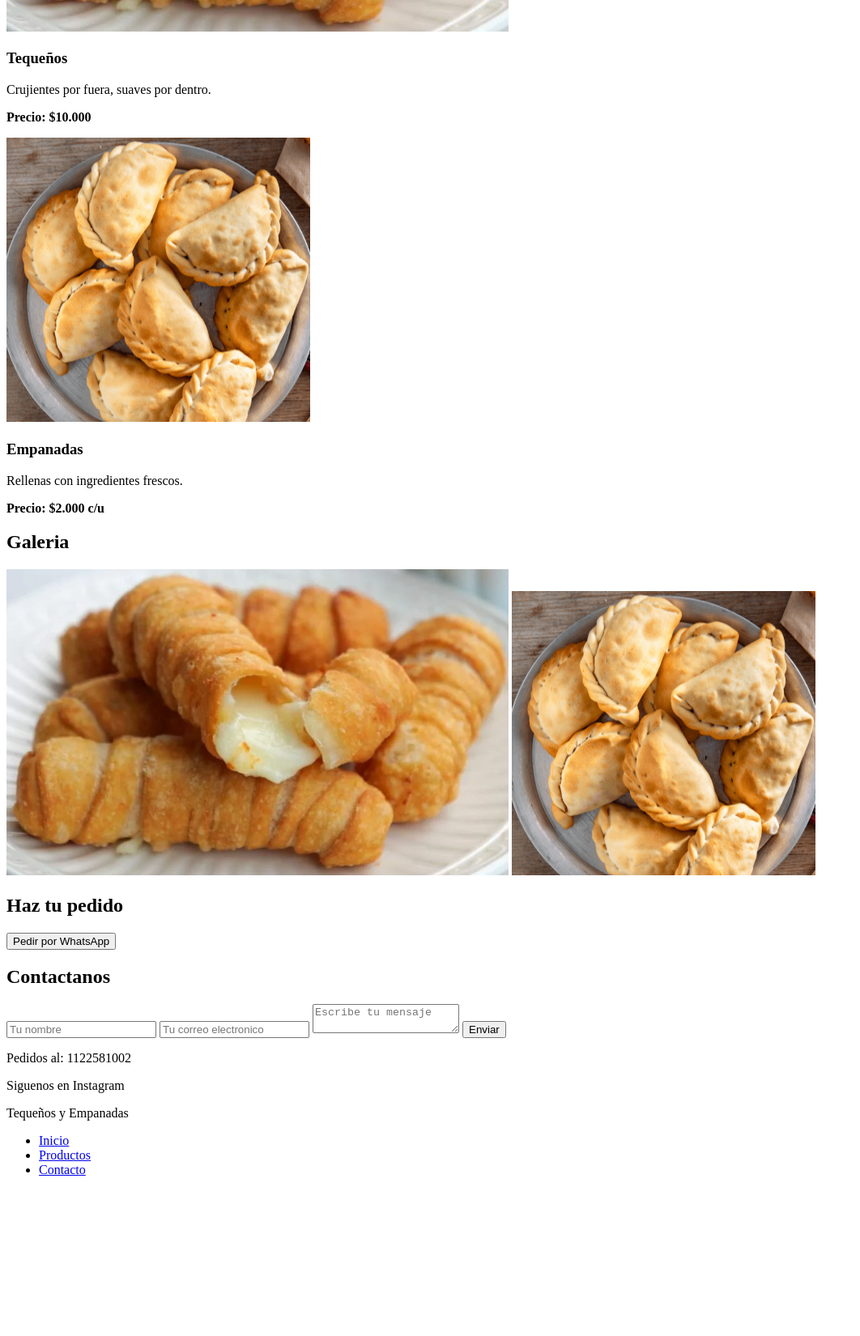
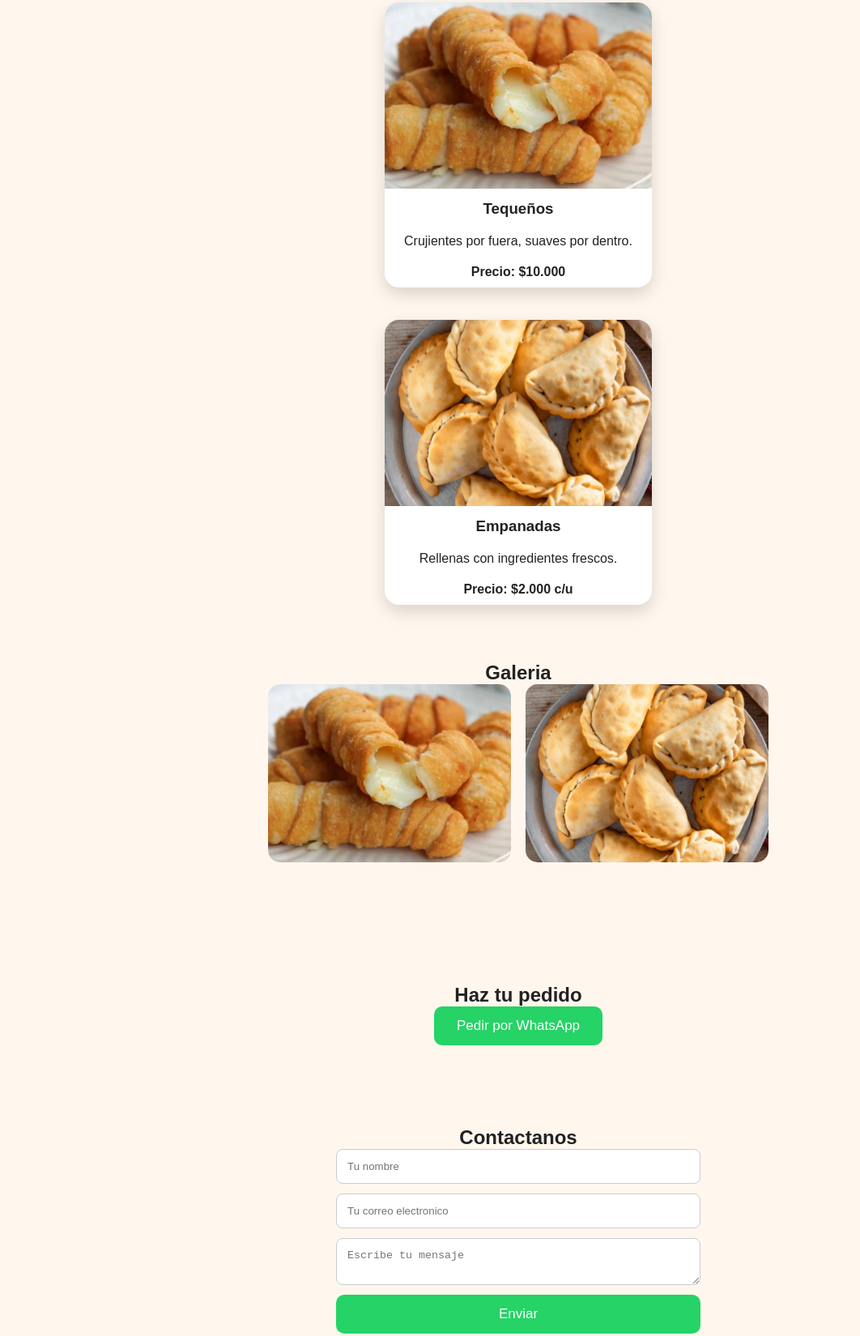
Before and after one commit to Ezepro100/MiNegocioWeb, a plain HTML site: page index.html in a window 1280 px wide. Shown: the part 504-2154 px from the top of the page at 81% size, without its empty margins (0-1062 px from the left). Before the commit the page ends 1974 px from the top, so only its background shows below. Drawn offline with Linux system fonts and the light colour scheme.

Commit message:
Mejora diseño fase 6

```diff
--- a/index.html
+++ b/index.html
@@ -4,8 +4,18 @@
     <meta charset="UTF-8">
     <meta name="viewport" content="width=device-width, initial-scale=1.0">
     <title>Tequeños y Empanadas</title>
+    <link rel="stylesheet" href="style.css">
 </head>
 <body>
+    <nav>
+    <div class="logo">Tequeños y Empanadas</div>
+
+    <ul>
+        <li><a href="#inicio">Inicio</a></li>
+        <li><a href="#productos">Productos</a></li>
+        <li><a href="#contacto">Contacto</a></li>
+    </ul>
+</nav>
     <header id="inicio">
         <h1>Tequeños y Empanadas</h1>
         <p>¡El mejor sabor para compartir</p>
@@ -73,13 +83,5 @@
      <script src="script.js"></script>
 </body>
 
-<nav>
-    <div class="logo">Tequeños y Empanadas</div>
 
-    <ul>
-        <li><a href="#inicio">Inicio</a></li>
-        <li><a href="#productos">Productos</a></li>
-        <li><a href="#contacto">Contacto</a></li>
-    </ul>
-</nav>
 </html>
--- a/style.css
+++ b/style.css
@@ -1,76 +1,25 @@
-body {
-    font-family: Arial, sans-serfi;
+* {
     margin: 0;
-    text-align: center;
-    background-color: #fdf6ec;
+    padding: 0;
+    box-sizing: border-box;
 }
 
-header {
-    background-color: orange;
-    color: white;
-    padding: 40px
-}
-
-section {
-    padding: 30px;
-}
-
-div {
-    background-color: white;
-    margin: 20px auto;
-    padding: 20px;
-    width: 300px;
-    border-radius: 10px;
-}
-
-button {
-    background-color: green;
-    color: white;
-    border: none;
-    padding: 15px 25px;
-    font-size: 18px;
-    border-radius: 8px;
-    cursor: pointer;
-}
-
-button:hover {
-    opacity: 0.9
-}
-
-.productos {
-    padding: 30px;
-}
-
-.producto {
-    background-color: white;
-    max-width: 350px;
-    margin: 20px auto;
-    padding: 20px;
-    border-radius: 15px;
-}
-
-.producto img {
-    width: 100%;
-    border-radius: 10px;
-}
-
-footer {
-    background-color: orange;
-    color: white;
-    padding: 20px;
-    margin-top: 30px;
+body {
+    font-family: Arial, sans-serif;
+    background-color: #fff7ed;
+    color: #222;
 }
 
 nav {
-    background-color: #ff8c00;
+    background-color: #e85d04;
+    color: white;
+    padding: 18px 40px;
     display: flex;
     justify-content: space-between;
     align-items: center;
-    padding: 15px 30px;
 }
 
 .logo {
-    color: white;
     font-size: 24px;
     font-weight: bold;
 }
@@ -78,8 +27,7 @@ nav {
 nav ul {
     list-style: none;
     display: flex;
-    gap: 20px;
-    margin: 0;
+    gap: 25px;
 }
 
 nav a {
@@ -88,74 +36,114 @@ nav a {
     font-weight: bold;
 }
 
-nav a:hover {
-    text-decoration: underline;
+header {
+    background: linear-gradient(rgba(0,0,0,0.45), rgba(0,0,0,0.45)),
+    url("imagenes/tequenos.png");
+    background-size: cover;
+    background-position: center;
+    color: white;
+    text-align: center;
+    padding: 120px 20px;
+}
+
+header h1 {
+    font-size: 55px;
+}
+
+header p {
+    font-size: 22px;
+    margin-top: 15px;
+}
+
+section {
+    padding: 50px 20px;
+    text-align: center;
+}
+
+.productos {
+    display: flex;
+    flex-direction: column;
+    align-items: center;
 }
 
 .producto {
-    transition: transform 0.3 s;
+    background: white;
+    width: 330px;
+    margin: 20px;
+    border-radius: 18px;
+    overflow: hidden;
+    box-shadow: 0 8px 20px rgba(0,0,0,0.15);
 }
 
-.producto:hover {
-    transform: scale(1.05);
+.producto img {
+    width: 100%;
+    height: 230px;
+    object-fit: cover;
+}
+
+.producto h3,
+.producto p {
+    padding: 10px 15px;
+}
+
+.contenedor-galeria {
+    display: flex;
+    justify-content: center;
+    flex-wrap: wrap;
+    gap: 18px;
+}
+
+.contenedor-galeria img {
+    width: 300px;
+    height: 220px;
+    object-fit: cover;
+    border-radius: 15px;
+}
+
+button {
+    background-color: #25d366;
+    color: white;
+    border: none;
+    padding: 14px 28px;
+    font-size: 17px;
+    border-radius: 10px;
+    cursor: pointer;
+}
+
+.contacto-formulario form {
+    max-width: 450px;
+    margin: auto;
+    display: flex;
+    flex-direction: column;
+    gap: 12px;
+}
+
+.contacto-formulario input,
+.contacto-formulario textarea {
+    padding: 13px;
+    border: 1px solid #ccc;
+    border-radius: 8px;
+}
+
+footer {
+    background-color: #222;
+    color: white;
+    text-align: center;
+    padding: 25px;
 }
 
 @media (max-width: 768px) {
     nav {
         flex-direction: column;
+        gap: 15px;
     }
 
     nav ul {
         flex-direction: column;
         text-align: center;
-        padding: 0;
     }
 
-    .producto {
-        width: 90%
+    header h1 {
+        font-size: 38px;
     }
-
-.galeria {
-    padding: 30px;
-    text-align: center;
 }
-
-.contenedor-galeria {
-    display: flex;
-    flex-wrap: wrap;
-    justify-content: center;
-    gap: 15px;
-}
-
-.contenedor-galeria img {
-    width: 250px;
-    border-radius: 12px;
-    transition: transform 0.3s;
-}
-
-.contenedor-galeria img:hover {
-    transform: scale(1.05);
-}
-
-.contacto-formulario {
-    padding: 30px;
-    text-align: center;
-}
-
-.contacto-formulario form {
-    max-width: 500px;
-    margin: auto;
-}
-
-.contacto-formulario input,
-.contacto-formulario textarea {
-    width: 100%;
-    padding: 12px;
-    margin: 10px 0;
-    box-sizing: border-box;
-}
-
-.contacto-formulario textarea {
-    height: 120px;
-}
-}
```
